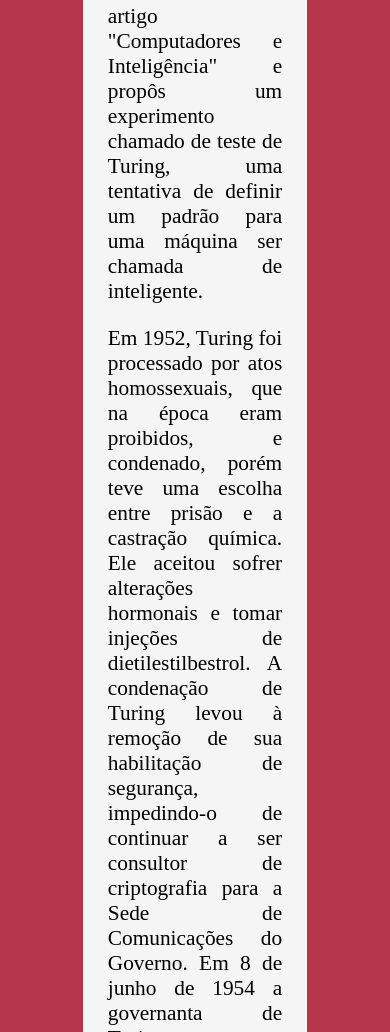
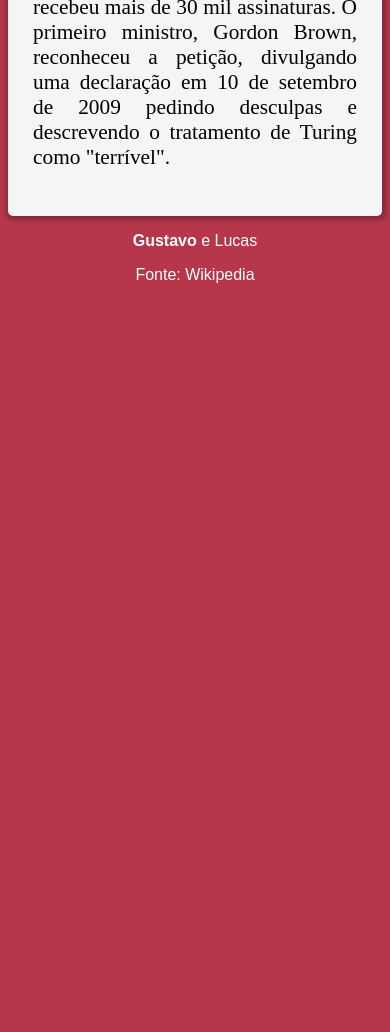
Before and after one commit to GustavoKayser/Alan-Turing, a plain HTML site: page index.html in a window 390 px wide. Shown: the part 2862-3894 px from the top of the page. After the commit the page ends 3162 px from the top, so only its background shows below. Drawn offline with Linux system fonts and the light colour scheme.

Commit message:
Responsiveness

```diff
--- a/index.html
+++ b/index.html
@@ -43,5 +43,9 @@
         Em agosto de 2009 o programador britânico John Graham-Cumming iniciou uma petição pedindo ao governo britânico que pedisse desculpas pela acusação de Turing como homossexual. A petição recebeu mais de 30 mil assinaturas. O primeiro ministro, Gordon Brown, reconheceu a petição, divulgando uma declaração em 10 de setembro de 2009 pedindo desculpas e descrevendo o tratamento de Turing como "terrível".
         </p>
     </main>
+    <footer>
+        <p><a href="https://github.com/GustavoKayser/">Gustavo</a> e Lucas</p>
+        <p>Fonte: Wikipedia</p>
+    </footer>
 </body>
 </html>
--- a/style.css
+++ b/style.css
@@ -18,6 +18,7 @@ main {
     padding: 25px;
     background-color: whitesmoke;
     border-radius: 5px;
+    box-shadow: 1px 1px 5px 3px rgba(0, 0, 0, 0.274);
 }
 
 #image {
@@ -38,3 +39,22 @@ main {
 #label {
     font-size: 12pt;
 }
+
+footer p {
+    text-align: center;
+    color: white;
+    font-family: Arial, Helvetica, sans-serif;
+    font-size: 12pt;
+}
+
+footer a {
+    font-weight: bolder;
+    text-decoration: none;
+    color: white;
+}
+
+@media only screen and (max-width: 700px) {
+    main {
+        margin: 0;
+    }
+}
```
